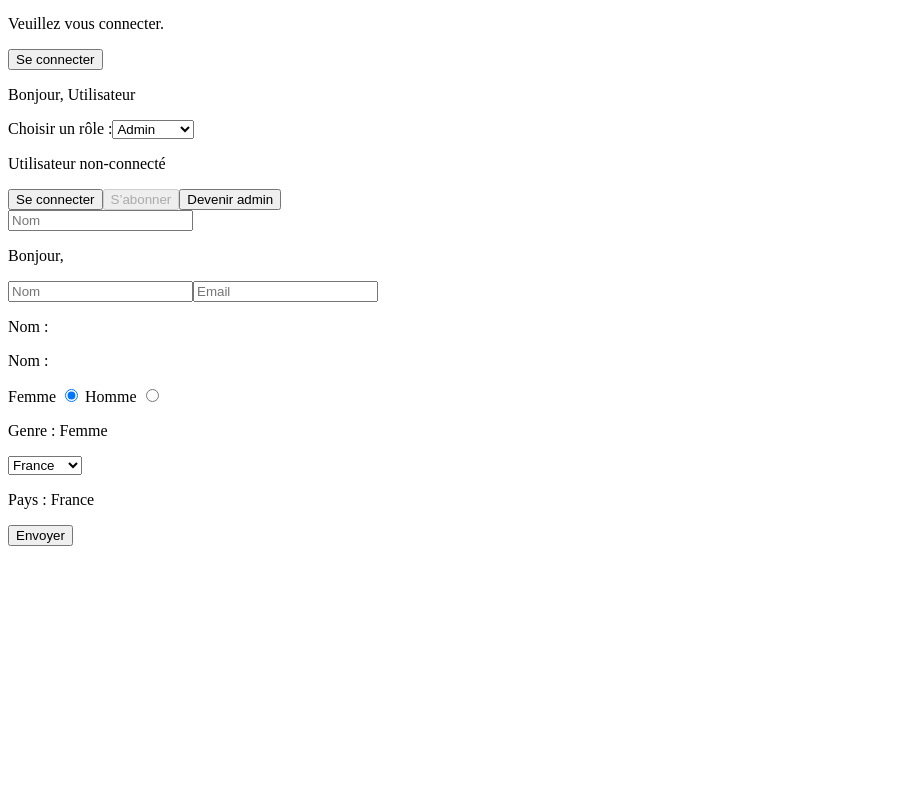
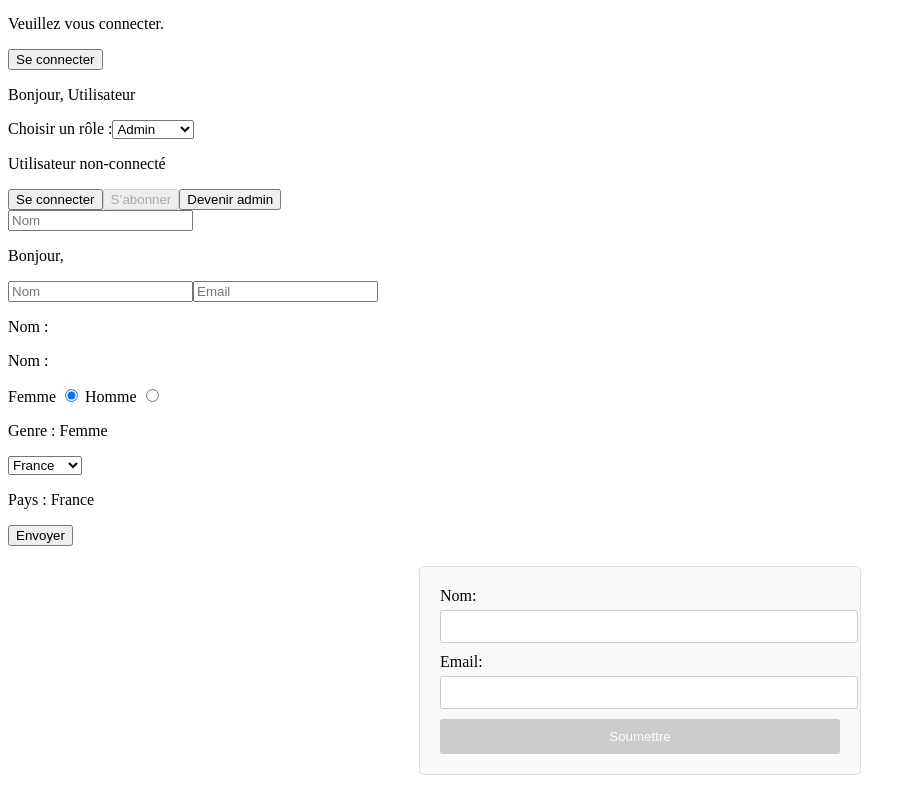
Before and after one commit to ClementHamonDev/Formation-Angular, an Angular app in the folder Formation-Angular/: page / in a window 1280 px wide. Shown: the part 440-1235 px from the top of the page, without its empty margins (0-916 px from the left). Before the commit the page ends 994 px from the top, so only its background shows below. Built offline with nearby package versions, Linux system fonts and the light colour scheme.

Commit message:
formulaire avec formgroup

```diff
--- a/Formation-Angular/src/app/app.component.html
+++ b/Formation-Angular/src/app/app.component.html
@@ -79,5 +79,6 @@ Default case.
 <app-permissions/>
 
 <app-formulaire/>
+<app-formulaire-group/>
 
 <router-outlet />
--- a/Formation-Angular/src/app/app.component.ts
+++ b/Formation-Angular/src/app/app.component.ts
@@ -18,10 +18,11 @@ import { ConnectionComponent } from "./conditions/connection/connection.componen
 import { PermissionsComponent } from "./conditions/permissions/permissions.component";
 import { RoleSwitchComponent } from "./conditions/role-switch/role-switch.component";
 import { FormulaireComponent } from "./formulaire/formulaire.component";
+import { FormulaireGroupComponent } from "./formulaire/formulaire-group/formulaire-group.component";
 
 @Component({
   selector: 'app-root',
-  imports: [RouterOutlet, UserProfileComponent, BidirectionnalParentComponent, CommonModule, PaginationComponent, CommonModule, CardComponent, ButtonComponent, HoverboxComponent, KeytrackerComponent, ConnectionComponent, PermissionsComponent, RoleSwitchComponent, FormulaireComponent],
+  imports: [RouterOutlet, UserProfileComponent, BidirectionnalParentComponent, CommonModule, PaginationComponent, CommonModule, CardComponent, ButtonComponent, HoverboxComponent, KeytrackerComponent, ConnectionComponent, PermissionsComponent, RoleSwitchComponent, FormulaireComponent, FormulaireGroupComponent],
   templateUrl: './app.component.html',
   styleUrl: './app.component.css'
 })
--- /dev/null
+++ b/Formation-Angular/src/app/formulaire/formulaire-group/formulaire-group.component.css
@@ -0,0 +1,39 @@
+.form-container {
+    max-width: 400px;
+    margin: 20px auto;
+    padding: 20px;
+    border: 1px solid #ddd;
+    border-radius: 5px;
+    background-color: #f9f9f9;
+}
+
+label {
+    display: block;
+    margin-bottom: 5px;
+}
+
+input {
+    width: 100%;
+    padding: 8px;
+    margin-bottom: 10px;
+    border: 1px solid #ccc;
+    border-radius: 3px;
+}
+
+button {
+    width: 100%;
+    padding: 10px;
+    background-color: #007bff;
+    color: white;
+    border: none;
+    border-radius: 3px;
+}
+
+button:disabled {
+    background-color: #ccc;
+}
+
+small {
+    color: red;
+    font-size: 12px;
+}
--- /dev/null
+++ b/Formation-Angular/src/app/formulaire/formulaire-group/formulaire-group.component.html
@@ -0,0 +1,22 @@
+<div class="form-container">
+    <form [formGroup]="formulaire" (submit)="onSubmit()">
+        <div>
+            <label for="nom">Nom:</label>
+            <input id="nom" formControlName="nom" type="text" />
+            @if (formulaire.get('nom')?.invalid && formulaire.get('nom')?.touched) {
+            <small *ngIf="formulaire.get('nom')?.errors?.['minlength']">Le nom doit contenir au moins 3
+                caractères.</small>
+            }
+        </div>
+
+        <div>
+            <label for="email">Email:</label>
+            <input id="email" formControlName="email" type="email" />
+            @if (formulaire.get('nom')?.invalid && formulaire.get('nom')?.touched) {
+            <small *ngIf="formulaire.get('email')?.errors?.['email']">Veuillez entrer un email valide.</small>
+            }
+        </div>
+
+        <button type="submit" [disabled]="formulaire.invalid">Soumettre</button>
+    </form>
+</div>
--- /dev/null
+++ b/Formation-Angular/src/app/formulaire/formulaire-group/formulaire-group.component.ts
@@ -0,0 +1,28 @@
+import { CommonModule } from '@angular/common';
+import { Component } from '@angular/core';
+import { FormBuilder, FormGroup, ReactiveFormsModule, Validators } from '@angular/forms';
+
+@Component({
+  selector: 'app-formulaire-group',
+  imports: [ReactiveFormsModule, CommonModule],
+  templateUrl: './formulaire-group.component.html',
+  styleUrl: './formulaire-group.component.css'
+})
+export class FormulaireGroupComponent {
+
+  formulaire: FormGroup;
+
+  constructor(private fb: FormBuilder){
+    this.formulaire = this.fb.group(
+      {
+        nom: ['', [Validators.required, Validators.minLength(3)]],
+        email: ['', [Validators.required, Validators.email]],
+      }
+    )
+  }
+
+  onSubmit() {
+    console.log('Formulaire soumis! ', this.formulaire.value);
+  }
+
+}
```
Also changed, not shown: 1 other file (tests, documents, lock files or other folders).
